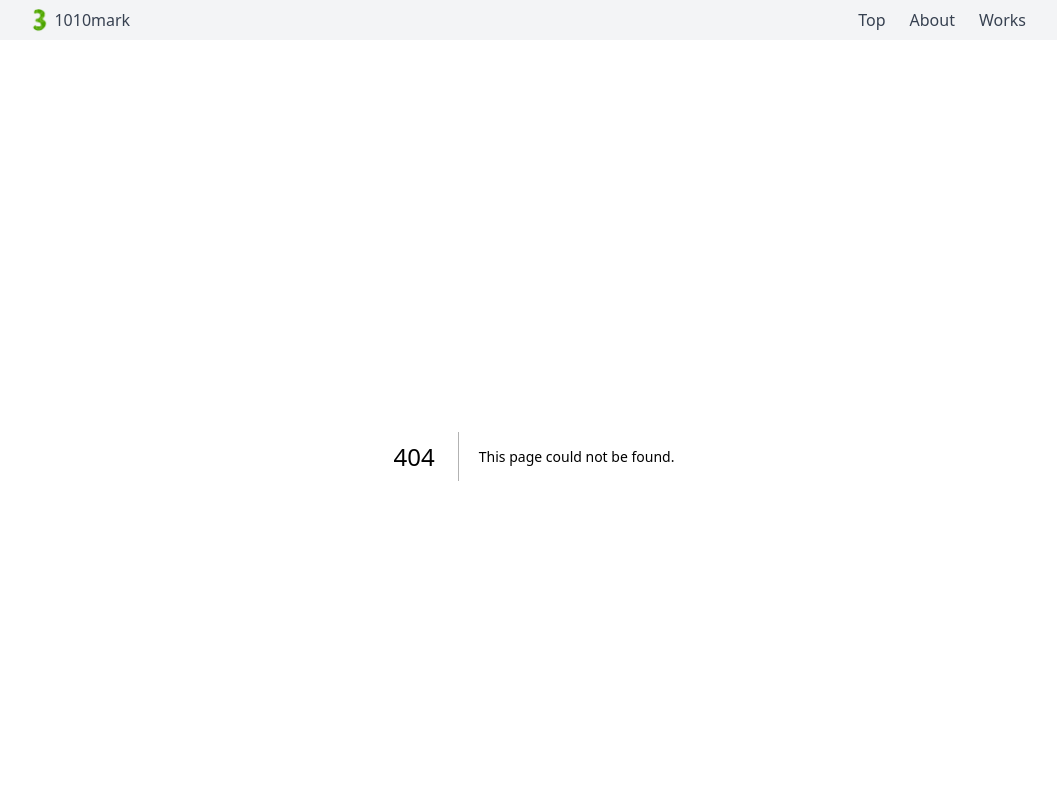
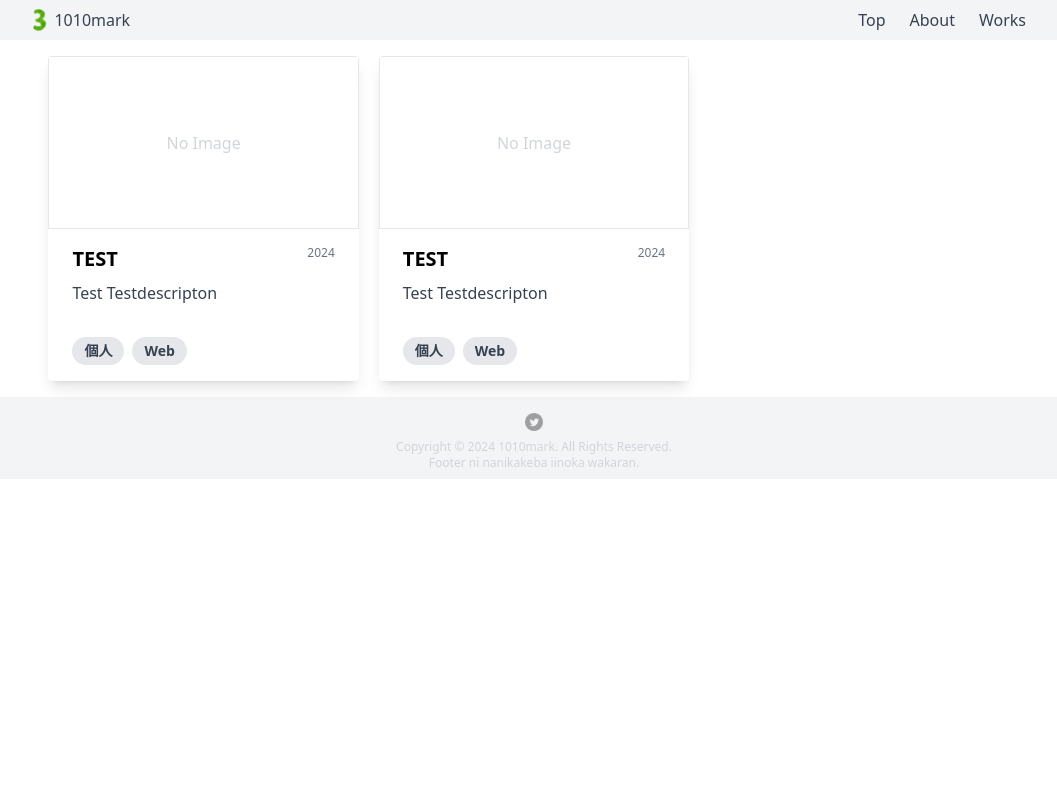
Before and after one commit to 1010mark/1010mark-portfolio.github.io, a Next.js app: page /works in a window 1280 px wide. Before the commit this address had no page. Shown: the top 800 px of the page, without its empty margins (106-1163 px from the left). Built offline with nearby package versions, Linux system fonts and the light colour scheme.

Commit message:
create /works

```diff
--- /dev/null
+++ b/src/app/works/card.tsx
@@ -0,0 +1,25 @@
+import type { Work } from './works';
+import { tags_table } from "./works";;
+
+export default async function Card(props: Work) {
+  return (
+    <article className='max-w-sm rounded overflow-hidden shadow-lg'>
+      {props.images[0] ?
+        <img className="w-full" src={`/image/works/${props.images[0]}`} alt={props.images[0]} /> :
+        <div className="table [aspect-ratio:16/9] w-full h-auto text-center border"><p className="text-gray-300 table-cell align-middle">No Image</p></div>}
+      <div className="px-6 py-4">
+        <p className="text-right text-gray-500 text-xs float-right">{props.year}</p>
+        <div className="font-bold text-xl mb-2">{props.name}</div>
+        <p className="text-gray-700 text-base">{props.description}</p>
+      </div>
+      <div className="px-6 pt-4 pb-2">
+        {props.tags.map((tag) => {
+          if(!tags_table[tag]) return false;
+          return (
+            <span className="inline-block bg-gray-200 rounded-full px-3 py-1 text-sm font-semibold text-gray-700 mr-2 mb-2">{tags_table[tag]}</span>
+          )
+        })}
+      </div>
+    </article>
+  );
+}
--- /dev/null
+++ b/src/app/works/page.tsx
@@ -0,0 +1,20 @@
+import type { Metadata } from 'next'
+import { works } from './works'
+import Card from './card';
+
+export const metadata: Metadata = {
+  title: 'Works | 1010mark Portfolio',
+  description: '1010markのポートフォリオの作品一覧です。いろいろやっています。',
+}
+
+export default async function Home() {
+  return (
+    <main>
+      <div className="place-content-center grid md:grid-col-3 gap-5 [grid-template-columns:repeat(1,80%)] sm:[grid-template-columns:repeat(3,30%)]">
+        {works.map(work => (
+          <Card {...work} />
+        ))}
+      </div>
+    </main>
+  );
+}
--- /dev/null
+++ b/src/app/works/works.json
@@ -0,0 +1,19 @@
+{
+    "Tags":{
+        "000": "個人",
+        "001": "集団",
+        "010": "Web",
+        "011": "3DCG",
+        "012": "デザイン",
+        "013": "技術発信",
+        "014": "参加/登壇"
+    },
+    "Works":[
+        {
+            "name": "TEST",
+            "description": "Test\nTestdescripton",
+            "tags": ["000", "010"],
+            "image": []
+        }
+    ]
+}
--- /dev/null
+++ b/src/app/works/works.tsx
@@ -0,0 +1,34 @@
+export type Work = {
+    name: string,
+    description: string,
+    tags: Array<string>,
+    images: Array<string>,
+    year: number
+}
+
+export let tags_table = {
+    "000": "個人",
+    "001": "集団",
+    "010": "Web",
+    "011": "3DCG",
+    "012": "デザイン",
+    "013": "技術発信",
+    "014": "参加/登壇"
+}
+
+export let works: Array<Work> = [
+    {
+        "name": "TEST",
+        "description": "Test Testdescripton",
+        "tags": ["000", "010"],
+        "images": [],
+        "year": 2024
+    },
+    {
+        "name": "TEST",
+        "description": "Test Testdescripton",
+        "tags": ["000", "010"],
+        "images": [],
+        "year":2024
+    }
+]
```
Also changed, not shown: 2 other files (tests, documents, lock files or other folders).
